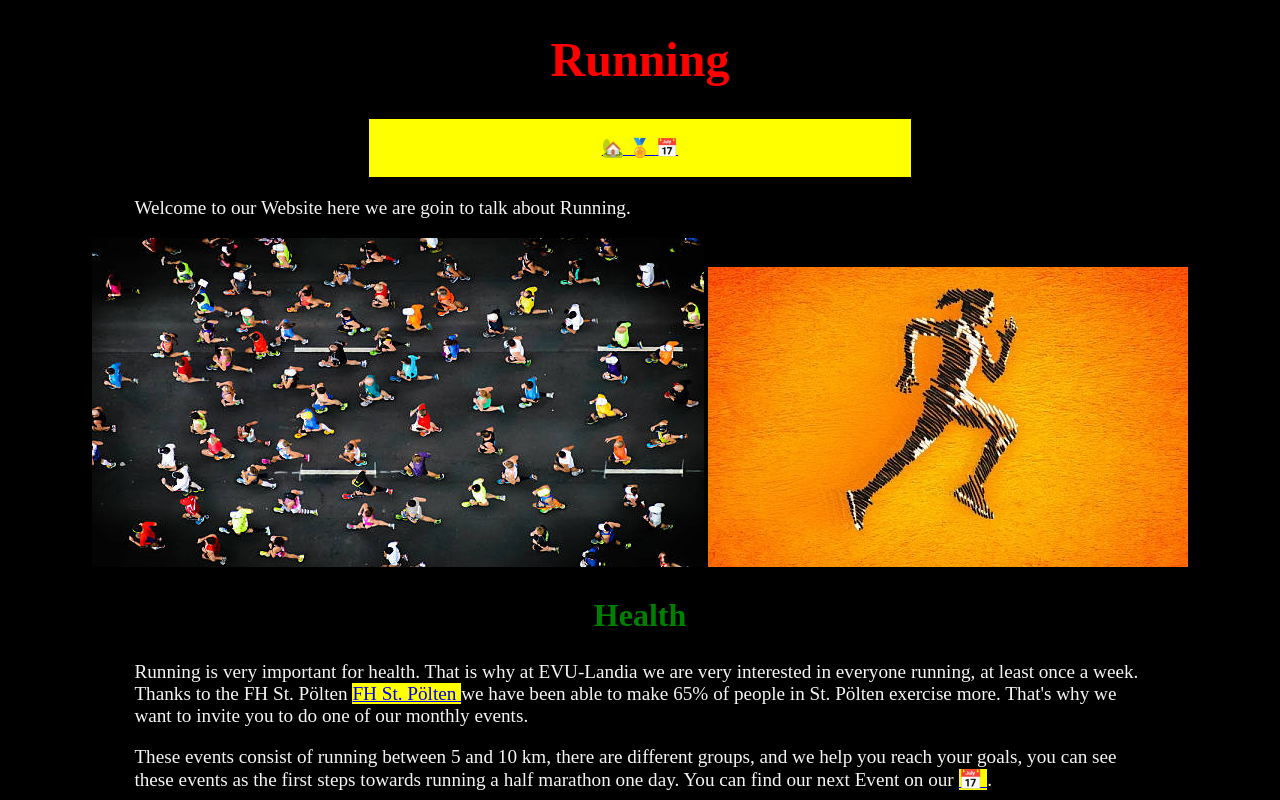
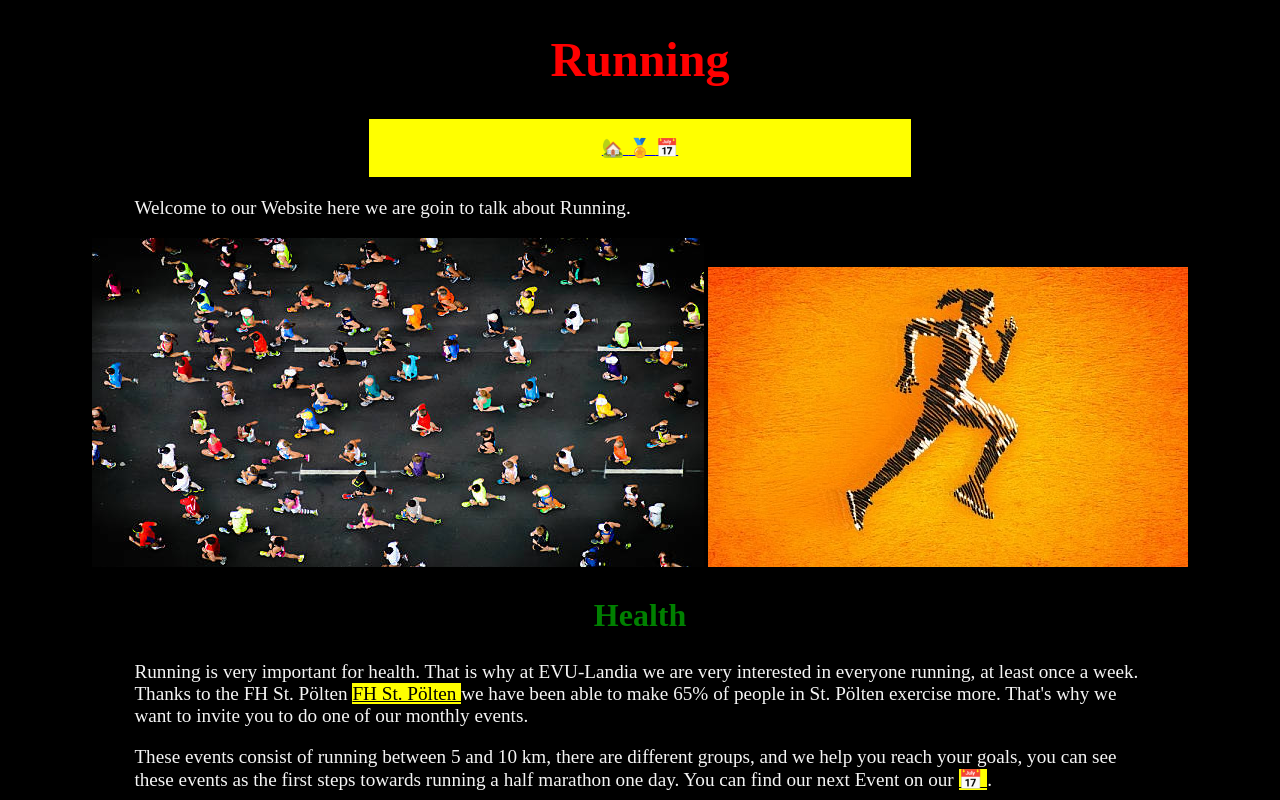
Before and after one commit to EduardoSE211/WTS_Assignment, a website: page src/index.html in a window 1280 px wide. Shown: the top 800 px of the page. Drawn offline with Linux system fonts and the light colour scheme.

Commit message:
Update style.css

```diff
--- a/src/style.css
+++ b/src/style.css
@@ -30,6 +30,7 @@ overruls the others if you use more than one*/
 .highlight{
     background: yellow;
     font-style: inherit;
+    color: black;
 }
 
 /*id can be used only once in the html file*/
```
